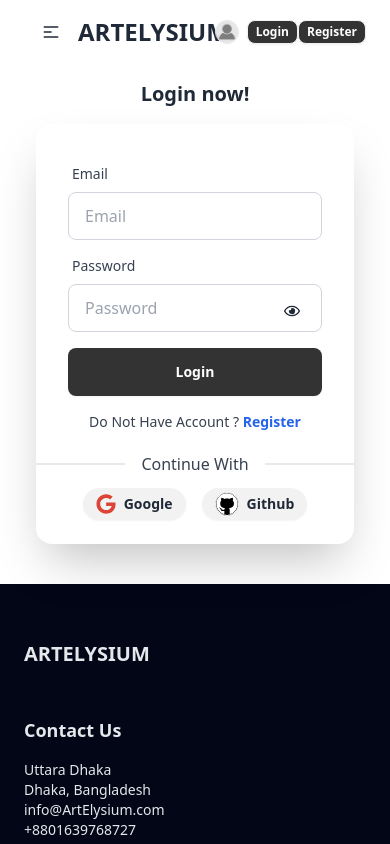
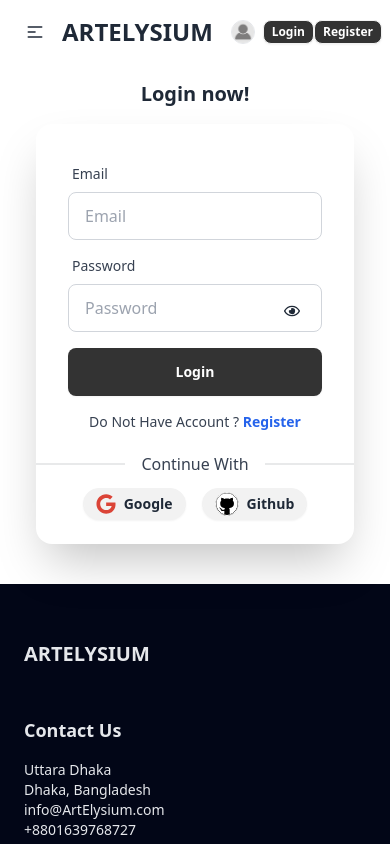
Before and after one commit to Sazid60/ARTELYSIUM-Client-Side, a React (Vite) app: page /login in a window 390 px wide. Shown: the top 844 px of the page. Built offline with nearby package versions, Linux system fonts and the light colour scheme; no server answers.

Commit message:
Changes In Navbar Pddding

```diff
--- a/src/Components/Navbar.jsx
+++ b/src/Components/Navbar.jsx
@@ -55,7 +55,7 @@ const Navbar = () => {
         </li>
     </>
     return (
-        <div className="navbar bg-base-100 px-6">
+        <div className="navbar bg-base-100 lg:px-6">
             <div className="navbar-start">
                 <div className="dropdown z-30">
                     <div tabIndex={0} role="button" className="btn btn-ghost lg:hidden">
```
